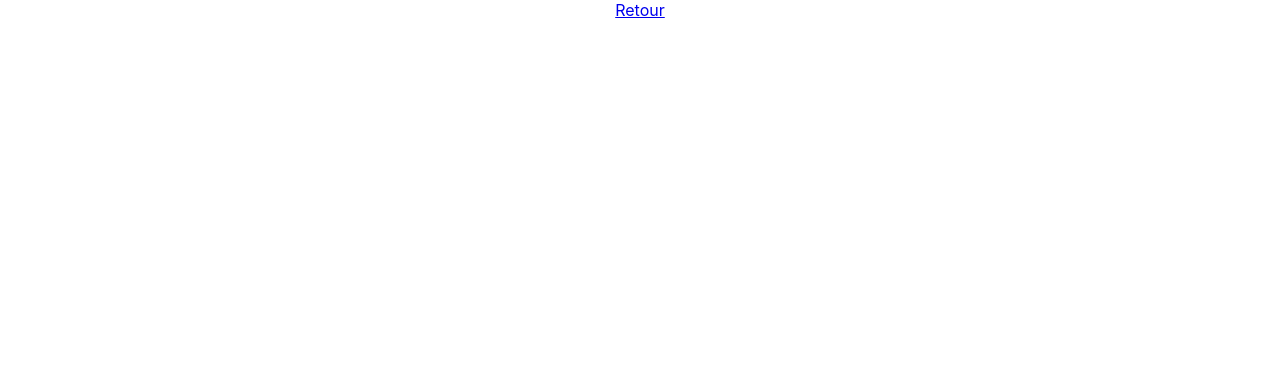
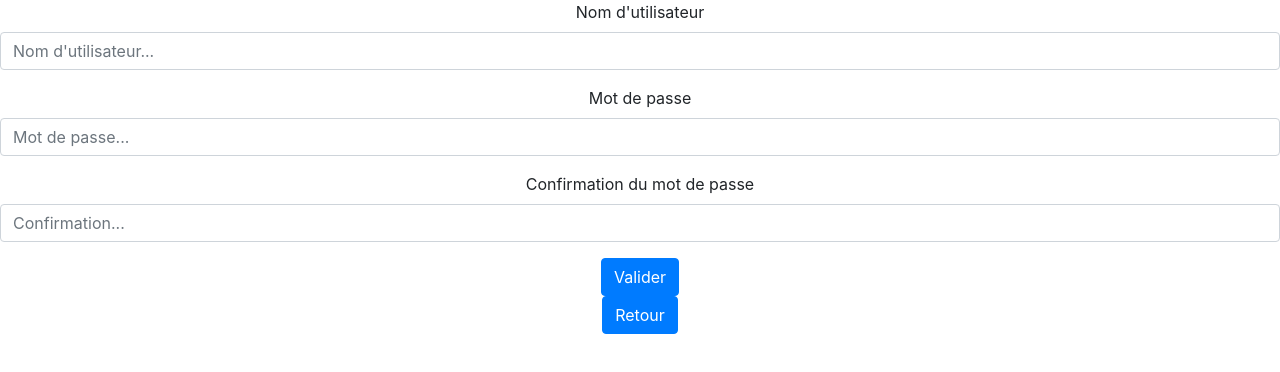
Before and after one commit to Saadovski/PLD_SMART, a React (Create React App) app in the folder frontend/: page /signup in a window 1280 px wide. Shown: the top 372 px of the page. Built offline with nearby package versions, Linux system fonts and the light colour scheme.

Commit message:
Signup page

```diff
--- a/frontend/src/App.js
+++ b/frontend/src/App.js
@@ -1,8 +1,8 @@
-import logo from './logo.svg';
 import { BrowserRouter as Router, Switch, Route } from 'react-router-dom';
 import './App.css';
 import Signup_Signin from './component/signup_signin';
 import Signup from './component/signup';
+import 'bootstrap/dist/css/bootstrap.min.css';
 
 function App() {
   return (
--- a/frontend/src/component/signup.js
+++ b/frontend/src/component/signup.js
@@ -1,40 +1,60 @@
-import {Link } from "react-router-dom";
+import { Link } from "react-router-dom";
+import React, { useState } from "react";
+import { Form, Button } from 'react-bootstrap';
+
+function Signup() {
+	const [username, setUsername] = useState("");
+  const [password, setPassword] = useState("");
+  const [passwordConf, setPasswordConf] = useState("");
 
   const handleSubmit = (e) => {
+    if(password !== passwordConf) {
+      console.log("pas meme mdp");
+    }
+    else {
+      console.log("signin up");
       e.preventDefault();
-    console.log('Submitting form...');
-    console.log(`%c${email} ${password}`, 'color: #cc0000');
-
-    fetch(REACT_APP_API_URL + 'users/login', {
+      fetch('users/login', {
         method: 'POST',
         headers: {
           'Content-Type': 'application/json',
         },
         body: JSON.stringify({
-        email: email,
+          username: username,
           password: password,
         }),
       })
       .then((response) => response.json())
       .then((data) => {
         if (data.success) {
-          console.log('successfully logged');
-          const newToken = { token: data.token, expiration: new Date().getTime() + 1000 * 60 * 2 };
-          localStorage.setItem('projetpmToken', JSON.stringify({ token: newToken.token, expiration: newToken.expiration })); // 2h
-          authContext.login(newToken);
-          document.querySelector('.connection-info').innerHTML = 'Connexion réussie !';
-          window.location.href = "/";
-        } else {
-          document.querySelector('.connection-info').innerHTML = 'La connexion a échoué';
+          console.log("Data success");
         }
       });
+    }
   };
 
-function Signup() {
-
   return (
+    <div className="signin-container">
+      <Form>
+        <Form.Group controlId="UsernameForm">
+          <Form.Label>Nom d'utilisateur</Form.Label>
+          <Form.Control type="username" placeholder="Nom d'utilisateur..." onChange={(event) => {setUsername(event.target.value)} }/>
+        </Form.Group>
+        <Form.Group controlId="PasswordForm">
+          <Form.Label>Mot de passe</Form.Label>
+          <Form.Control type="password" placeholder="Mot de passe..." onChange={(event) => {setPassword(event.target.value)} }/>
+        </Form.Group>
+        <Form.Group controlId="PasswordConfForm">
+          <Form.Label>Confirmation du mot de passe</Form.Label>
+          <Form.Control type="password" placeholder="Confirmation..." onChange={(event) => {setPasswordConf(event.target.value)} }/>
+        </Form.Group>
+        <Button variant="primary" type="submit" onClick={handleSubmit}>
+          Valider
+        </Button>
+      </Form>
         <div>
           <Link to="/" className="btn btn-primary">Retour</Link>
+        </div>
       </div>
   );
 }
```
Lines whose indentation alone changed are shown as unchanged.
